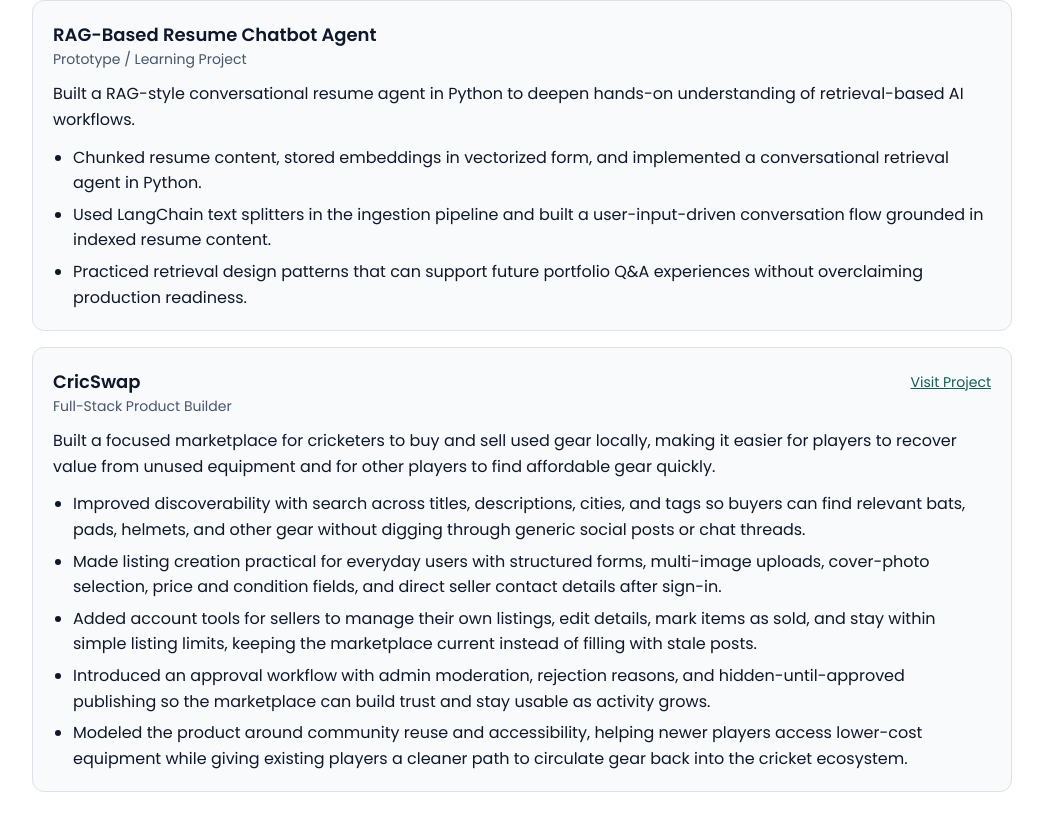
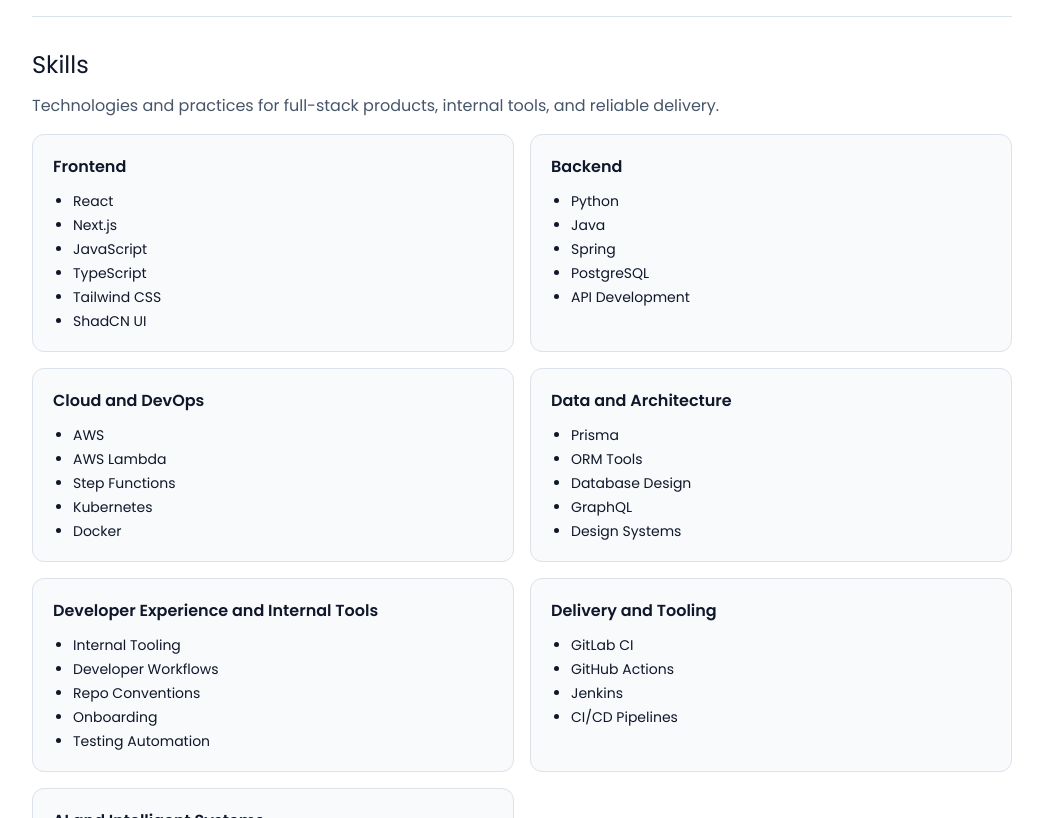
Before and after one commit to SatyaAchanta/portfolio, a Next.js app: page / in a window 1280 px wide. Shown: the part 2822-3640 px from the top of the page, without its empty margins (118-1161 px from the left). Built offline with nearby package versions, Linux system fonts and the light colour scheme.

Commit message:
Remove RAG resume agent and CricSwap from portfolio projects (#10)

```diff
--- a/components/Projects.tsx
+++ b/components/Projects.tsx
@@ -15,31 +15,6 @@
       "Continuously monitored performance, iterated on APIs and data models, and optimized the platform for sustainable growth and low operational overhead.",
     ],
   },
-  {
-    name: "RAG-Based Resume Chatbot Agent",
-    role: "Prototype / Learning Project",
-    summary:
-      "Built a RAG-style conversational resume agent in Python to deepen hands-on understanding of retrieval-based AI workflows.",
-    outcomes: [
-      "Chunked resume content, stored embeddings in vectorized form, and implemented a conversational retrieval agent in Python.",
-      "Used LangChain text splitters in the ingestion pipeline and built a user-input-driven conversation flow grounded in indexed resume content.",
-      "Practiced retrieval design patterns that can support future portfolio Q&A experiences without overclaiming production readiness.",
-    ],
-  },
-  {
-    name: "CricSwap",
-    role: "Full-Stack Product Builder",
-    link: "https://cricswap.com",
-    summary:
-      "Built a focused marketplace for cricketers to buy and sell used gear locally, making it easier for players to recover value from unused equipment and for other players to find affordable gear quickly.",
-    outcomes: [
-      "Improved discoverability with search across titles, descriptions, cities, and tags so buyers can find relevant bats, pads, helmets, and other gear without digging through generic social posts or chat threads.",
-      "Made listing creation practical for everyday users with structured forms, multi-image uploads, cover-photo selection, price and condition fields, and direct seller contact details after sign-in.",
-      "Added account tools for sellers to manage their own listings, edit details, mark items as sold, and stay within simple listing limits, keeping the marketplace current instead of filling with stale posts.",
-      "Introduced an approval workflow with admin moderation, rejection reasons, and hidden-until-approved publishing so the marketplace can build trust and stay usable as activity grows.",
-      "Modeled the product around community reuse and accessibility, helping newer players access lower-cost equipment while giving existing players a cleaner path to circulate gear back into the cricket ecosystem.",
-    ],
-  },
 ];
 
 export default function Projects() {
@@ -53,7 +28,7 @@
         Projects
       </h2>
       <p className="section-intro">
-        Selected products and AI prototypes with scope, stack, and impact.
+        Production work with scope, stack, and impact.
       </p>
 
       <div className="grid gap-4">
```
